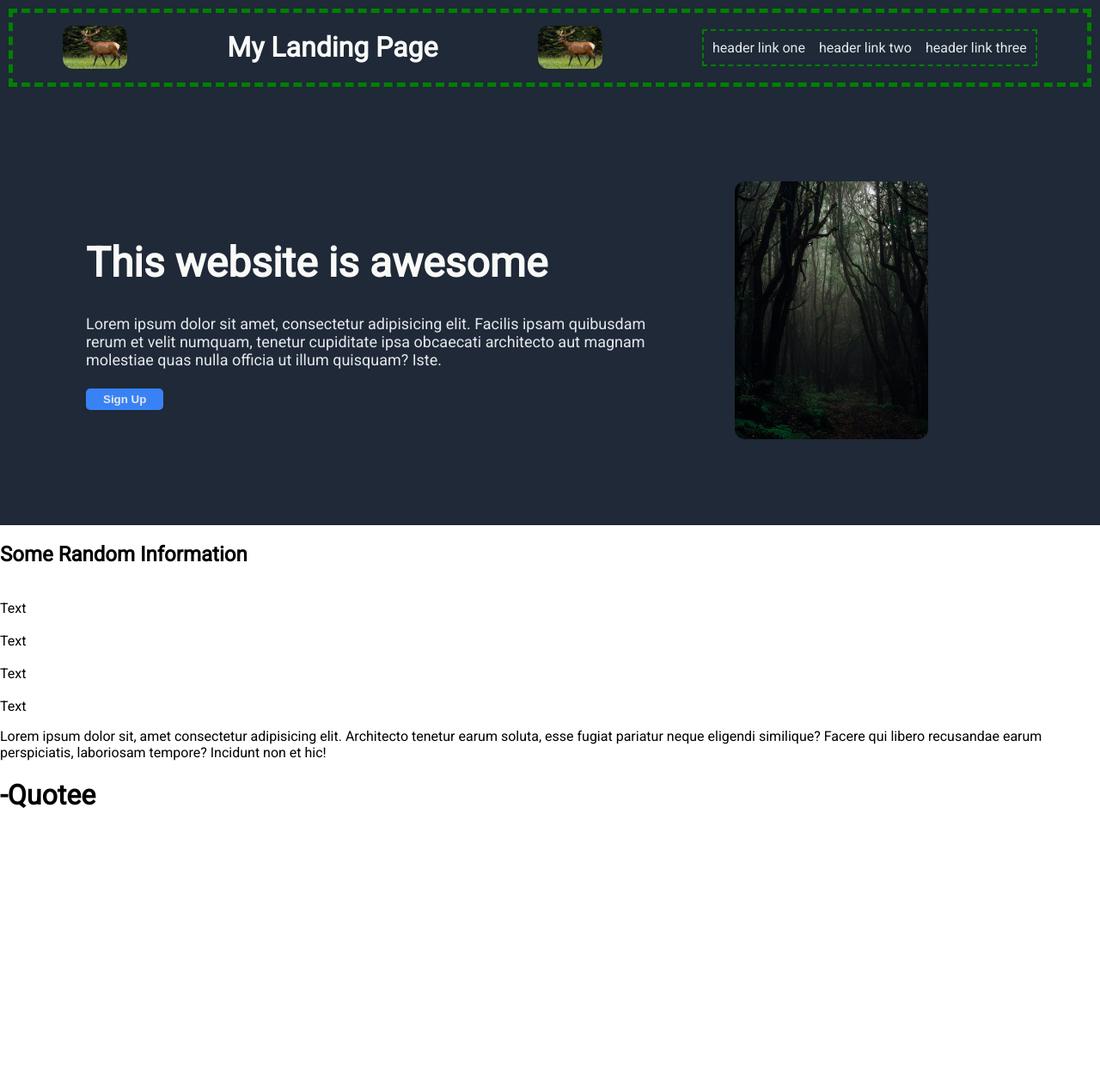
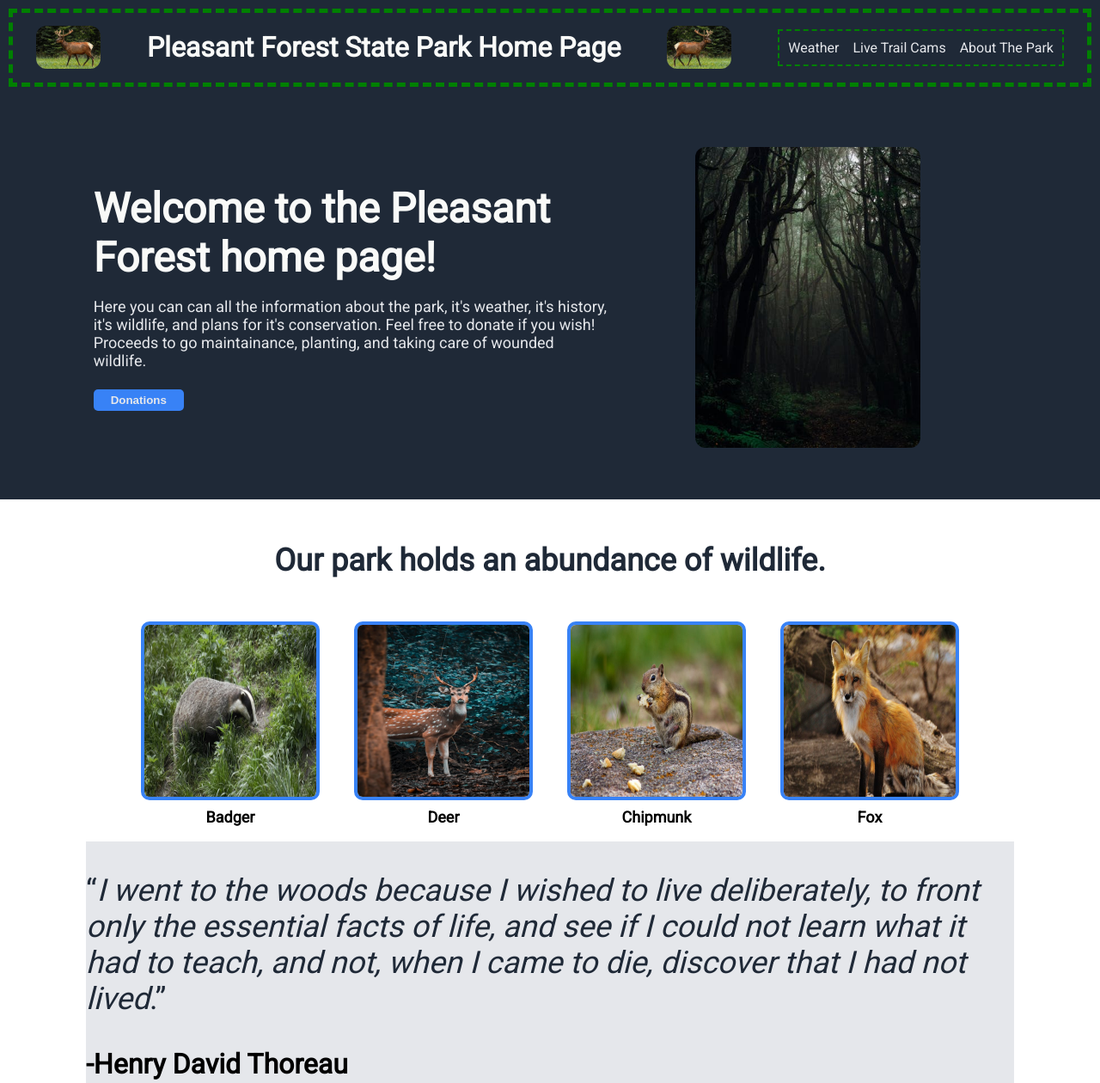
Before and after one commit to Heldrin22/foundations-landing-page, a plain HTML site: page index.html in a window 1280 px wide. Shown: the top 1260 px of the page at 86% size. Before the commit the page ends 966 px from the top, so only its background shows below. Drawn offline with Linux system fonts and the light colour scheme.

Commit message:
Add CSS to 2nd div. Add images to 2nd div.  Update previous divs.

```diff
--- a/index.html
+++ b/index.html
@@ -12,19 +12,19 @@
  <div class="header-div1">
    <div class="header">
     <img class="elk1" src="./images/elk1.jpeg" alt="An Elk">
-    <h1>My Landing Page</h1>
-    <img class="elk1" src="./images/elk1.jpeg" alt="An Elk">
+    <h1>Pleasant Forest State Park Home Page</h1>
+    <img class="elk1" src="./images/elk1r.jpeg" alt="An Elk">
     <ul class="hlinks">
-      <li><a href="#">header link one</a></li>
-      <li><a href="#">header link two</a></li>
-      <li><a href="#">header link three</a></li>
+      <li><a href="#">Weather</a></li>
+      <li><a href="#">Live Trail Cams</a></li>
+      <li><a href="#">About The Park</a></li>
     </ul>
    </div>
    <div class="first-div">
       <div class="h1pbt">
-          <h1 class="fdmt">This website is awesome</h1>
-          <p class="fdst">Lorem ipsum dolor sit amet, consectetur adipisicing elit. Facilis ipsam quibusdam rerum et velit numquam, tenetur cupiditate ipsa obcaecati architecto aut magnam molestiae quas nulla officia ut illum quisquam? Iste.</p>
-       <button class="signup-button" type="button" alt="signup-button">Sign Up</button>
+          <h1 class="fdmt">Welcome to the Pleasant Forest home page!</h1>
+          <p class="fdst">Here you can can all the information about the park, it's weather, it's history, it's wildlife, and plans for it's conservation.  Feel free to donate if you wish!  Proceeds to go maintainance, planting, and taking care of wounded wildlife.</p>
+       <button class="signup-button" type="button" alt="signup-button">Donations</button>
       </div>
       <img class="mainimg" src="./images/forest1.jpeg" alt="Gloomy Forest">
     </div>
@@ -32,26 +32,30 @@
 
 
   <div class="second-div">
-    <h2>Some Random Information</h2>
-    <div>
+    <h2 class="info-header">Our park holds an abundance of wildlife.</h2>
+    <div class="second-div-container">
         <div class="img-list-info">
-        <img>
-        <div class="image-list-text">Text</div>
+        <img class="img-list-info-img" src="./images/badger.jpeg" alt="A badger">
+        <p class="image-list-text"><strong>Badger</strong></p>
+        </div>
          <div class="img-list-info">
-         <img>
-         <div class="image-list-text">Text</div>
+         <img class="img-list-info-img" src="./images/deer.jpeg" alt="A deer">
+         <p class="image-list-text"><strong>Deer</strong></p>
+         </div>
           <div class="img-list-info">
-          <img>
-          <div class="image-list-text">Text</div>
+          <img class="img-list-info-img" src="./images/chipmunk.jpeg" alt="A chipmunk">
+          <p class="image-list-text"><strong>Chipmunk</strong></p>
+          </div>
             <div class="img-list-info">
-            <img>
-            <div class="image-list-text">Text</div>
+            <img class="img-list-info-img" src="./images/fox.jpeg" alt="A fox">
+            <p class="image-list-text"><strong>Fox</strong></p>
+
         </div>
     </div>
   <div class="third-div">
-    <div>
-        <p>Lorem ipsum dolor sit, amet consectetur adipisicing elit. Architecto tenetur earum soluta, esse fugiat pariatur neque eligendi similique? Facere qui libero recusandae earum perspiciatis, laboriosam tempore? Incidunt non et hic!</p>
-        <h1>-Quotee</h1>
+    <div class="third-div-text">
+        <p class="quote">“<em>I went to the woods because I wished to live deliberately, to front only the essential facts of life, and see if I could not learn what it had to teach, and not, when I came to die, discover that I had not lived</em>.”</p>
+        <h1>-Henry David Thoreau</h1>
     </div>
     </div>
 
--- a/styles.css
+++ b/styles.css
@@ -4,6 +4,7 @@
     font-size: 48px;
     font-weight: bolder;
     color: #F9FAF8;
+    margin: 0;
 }
 
 .fdst {
@@ -33,6 +34,9 @@
 
 .h1pbt {
     align-self: center;
+    width: 600px;
+    min-width: 100px;
+
 }
 
 .hlinks a {
@@ -43,7 +47,8 @@
 .first-div {
     display: flex;
     justify-content: center;
-    margin: 100px;
+    margin: 60px;
+
 
 }
 
@@ -84,10 +89,59 @@ body {
 }
 
 .mainimg {
-    height: 300px;
+    height: 350px;
     width: auto;
     margin-left: 100px;
     margin-right: 100px;
     border: none;
     border-radius: 12px;
+    align-self: center;
 }
+
+.img-list-info-img {
+    height: 200px;
+    width: 200px;
+    border: 4px solid #3882F6;
+    border-radius: 10px;
+    margin: 20px;
+}
+
+.info-header {
+    font-size: 36px;
+    font-weight: bolder;
+    color: #1F2937;
+    text-align: center;
+    margin-top: -50px;
+}
+
+.second-div {
+    margin: 100px;
+}
+
+.second-div-container {
+    display: flex;
+    justify-content: center;
+    align-items: center;
+    flex: wrap;
+    text-align: center;
+    font-size: large;
+}
+
+.image-list-text {
+    text-align: center;
+    margin-top: -15px;
+}
+
+.third-div {
+    display: flex;
+    align-items: center;
+    justify-content: center;
+    background-color: #E5E7EB;
+    flex-direction: column;
+}
+
+.quote {
+    font-size: 36px;
+    font-weight: lighter;
+    color: #1F2937;
+}
```
Also changed, not shown: images/badger.jpeg (added), images/chipmunk.jpeg (added), images/deer.jpeg (added), images/elk1r.jpeg (added), images/fox.jpeg (added).
